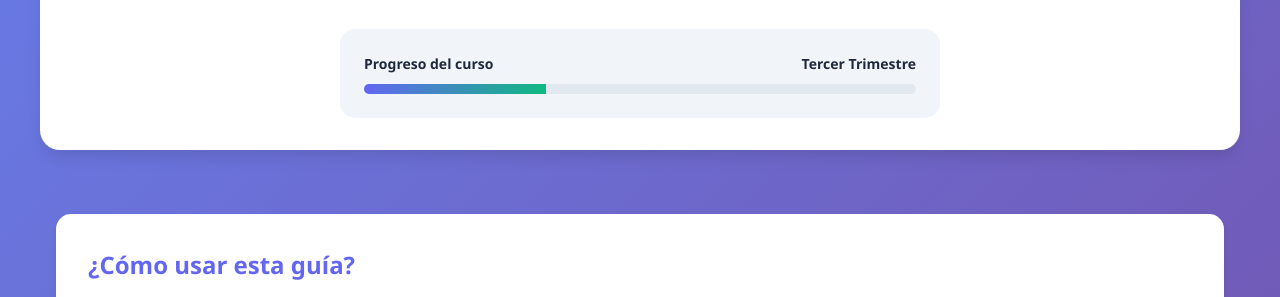
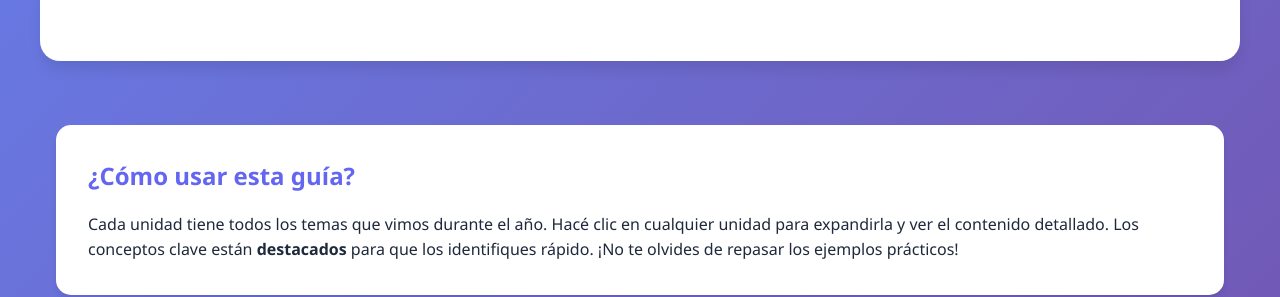
Before and after one commit to pablolimardo/infoAplicada31, a plain HTML site: page index.html in a window 1280 px wide. Shown: the part 297-594 px from the top of the page. Drawn offline with Linux system fonts and the light colour scheme.

Commit message:
Update index.html

```diff
--- a/index.html
+++ b/index.html
@@ -573,15 +573,6 @@
             Este es tu espacio para revisar todos los temas del año. Cada unidad está diseñada para que puedas
             estudiar de forma clara y organizada. ¡Vamos a por ese último trimestre!
         </p>
-        <div class="progress-container">
-            <div class="progress-label">
-                <span>Progreso del curso</span>
-                <span>Tercer Trimestre</span>
-            </div>
-            <div class="progress-bar">
-                <div class="progress-fill"></div>
-            </div>
-        </div>
     </div>
 
     <!-- MAIN CONTENT -->
```
